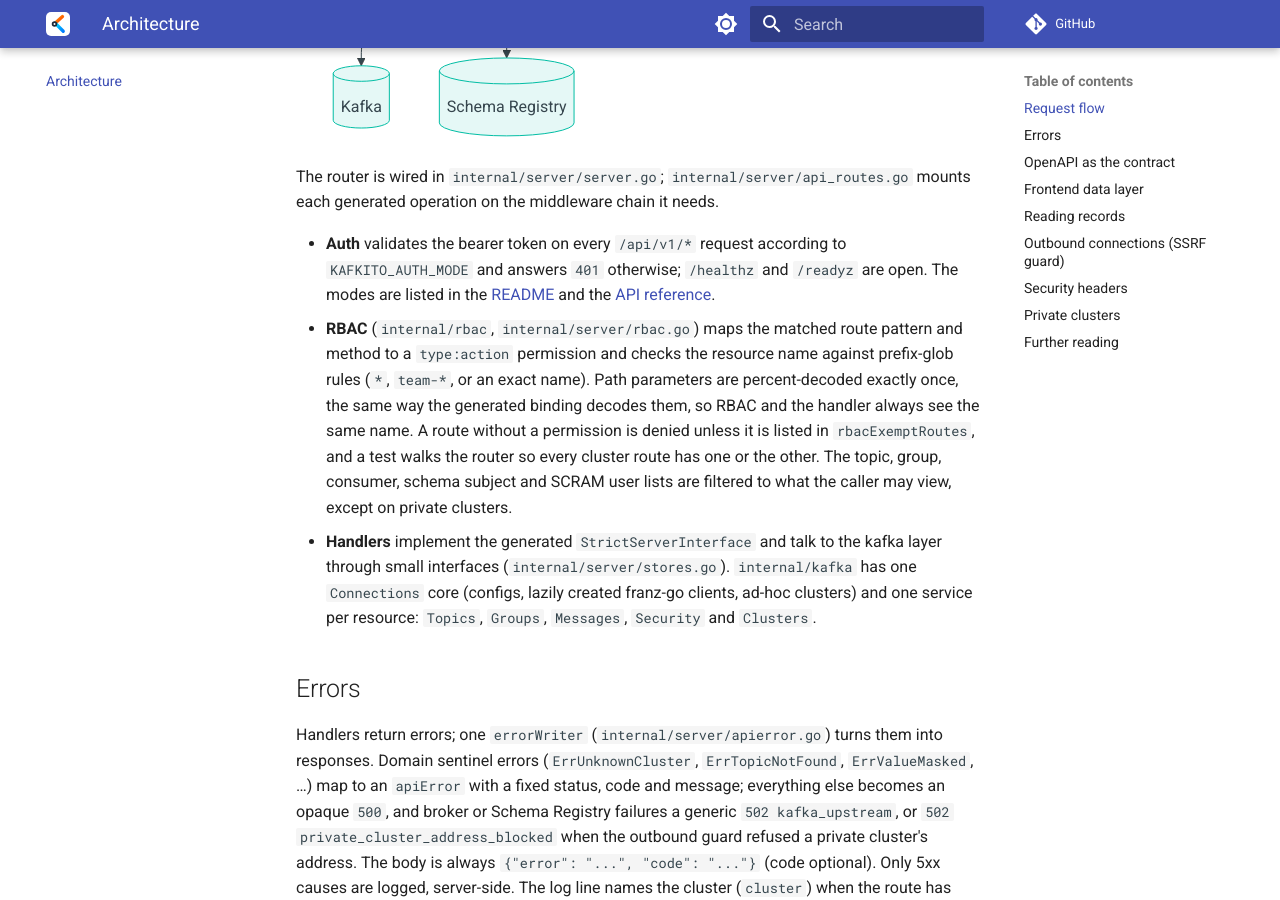
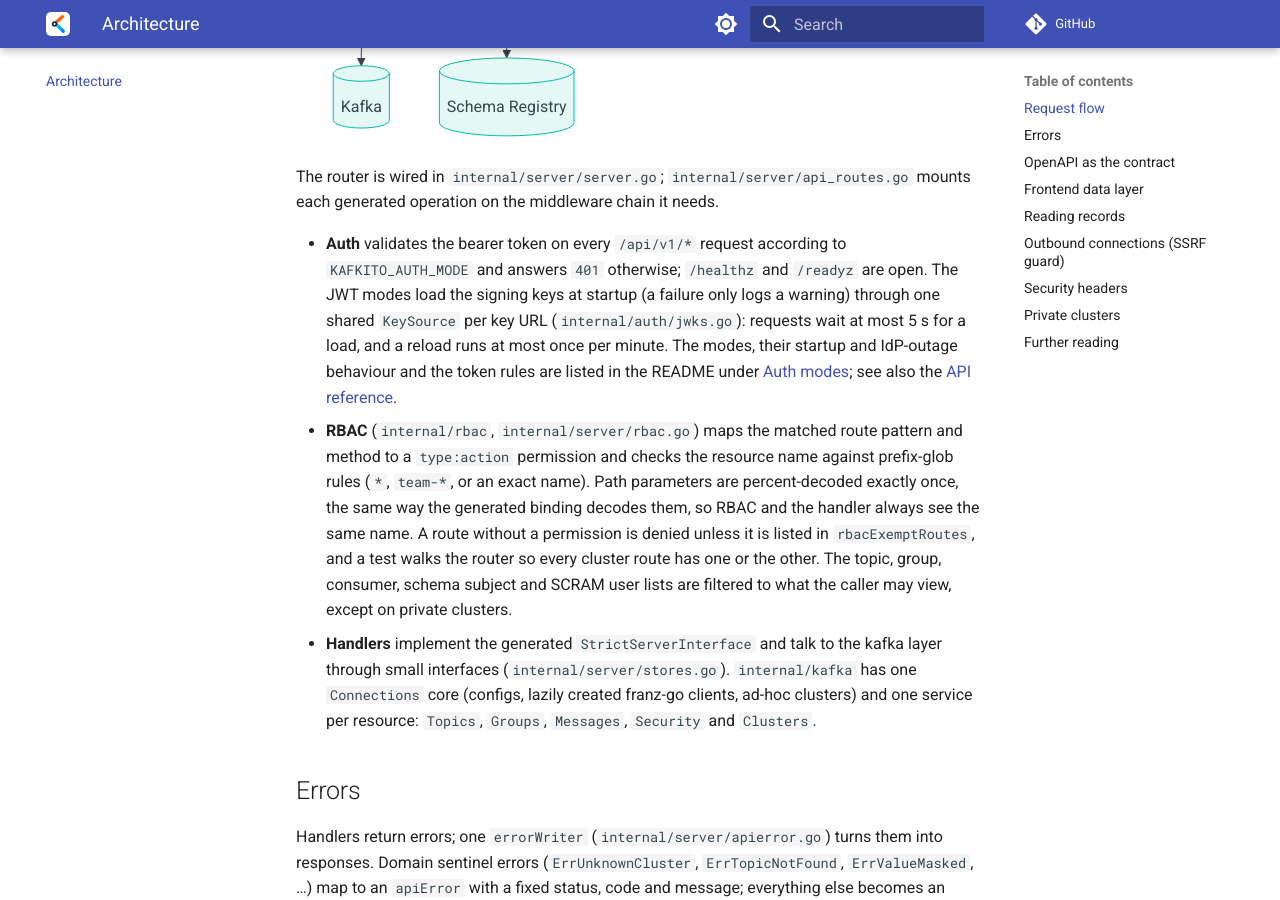
Before and after one commit to FinkeFlo/kafkito, an MkDocs documentation site: the page built from docs/architecture.md, in a window 1280 px wide and 900 px high, scrolled down 1731 px. Built offline with MkDocs 1.6.1 and Material for MkDocs 9.7.7, drawn with Linux system fonts in a browser that asks for light colours; comment, search, counter and statistics services are not loaded.

Commit message:
docs(auth): document startup and IdP outage behaviour per mode
The README gains an "Auth modes" section that lists, per mode, which builds
serve it, what startup needs and how kafkito behaves while the IdP is
unreachable, how signing keys are loaded and refreshed, which log lines an
operator sees, and the rules a token must meet. The API reference and the
architecture notes link to it instead of repeating it.

The quickstart no longer presents mock mode as a production setup: it
accepts no token a client can obtain, so it only serves to smoke-test the
default image. The KAFKITO_AUTH_MODE row notes that mock exists in every
build, and the BTP quickstart sets the mode and VCAP_SERVICES it needs.

Refs #100

Signed-off-by: FinkeFlo <5244525+FinkeFlo@users.noreply.github.com>

```diff
--- a/docs/architecture.md
+++ b/docs/architecture.md
@@ -30,9 +30,13 @@ mounts each generated operation on the middleware chain it needs.
 
 - **Auth** validates the bearer token on every `/api/v1/*` request according
   to `KAFKITO_AUTH_MODE` and answers `401` otherwise; `/healthz` and
-  `/readyz` are open. The modes are listed in the
-  [README](https://github.com/FinkeFlo/kafkito/blob/main/README.md#quickstart)
-  and the [API reference](API.md#base-url-and-auth).
+  `/readyz` are open. The JWT modes load the signing keys at startup (a
+  failure only logs a warning) through one shared `KeySource` per key URL
+  (`internal/auth/jwks.go`): requests wait at most 5 s for a load, and a
+  reload runs at most once per minute. The modes, their startup
+  and IdP-outage behaviour and the token rules are listed in the README under
+  [Auth modes](https://github.com/FinkeFlo/kafkito/blob/main/README.md#auth-modes);
+  see also the [API reference](API.md#base-url-and-auth).
 - **RBAC** (`internal/rbac`, `internal/server/rbac.go`) maps the matched
   route pattern and method to a `type:action` permission and checks the
   resource name against prefix-glob rules (`*`, `team-*`, or an exact name).
```
Also changed, not shown: README.md (+73 -8 lines), docs/API.md (+7 -1 lines).
